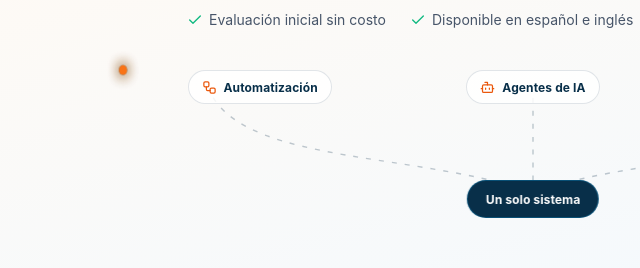
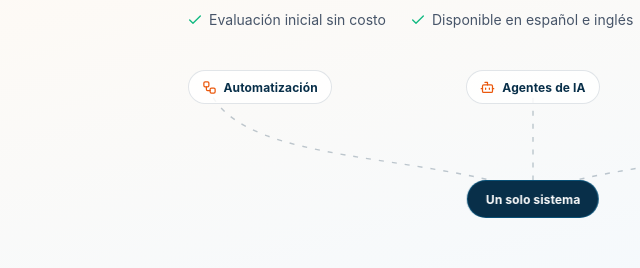
Before and after one commit to JulioMarte/Quisqueyatech.com, an Astro site: page / in a window 1280 px wide. Shown: the part 759-1027 px from the top of the page, 107-747 px from the left. Built offline with nearby package versions, Linux system fonts and the light colour scheme; Astro itself is replaced by a stand-in of ours; no server answers.

Commit message:
fix: hide hero flow signals until motion begins

```diff
--- a/src/components/react/pages/HomePage.tsx
+++ b/src/components/react/pages/HomePage.tsx
@@ -84,9 +84,18 @@ export function HomePage({ locale }: Props) {
               <path d="M110 28 C160 95 360 84 500 124" />
               <path d="M500 28 C500 68 500 88 500 124" />
               <path d="M890 28 C840 95 640 84 500 124" />
-              <circle className="flow-signal flow-signal-amber" r="5"><animateMotion dur="5.8s" begin="1.25s" repeatCount="indefinite" path="M110 28 C160 95 360 84 500 124" /></circle>
-              <circle className="flow-signal flow-signal-blue" r="5"><animateMotion dur="5.8s" begin="2.7s" repeatCount="indefinite" path="M500 28 C500 68 500 88 500 124" /></circle>
-              <circle className="flow-signal flow-signal-amber" r="5"><animateMotion dur="5.8s" begin="4.1s" repeatCount="indefinite" path="M890 28 C840 95 640 84 500 124" /></circle>
+              <circle className="flow-signal flow-signal-amber" r="5" visibility="hidden">
+                <set attributeName="visibility" to="visible" begin="1.25s" />
+                <animateMotion dur="5.8s" begin="1.25s" repeatCount="indefinite" path="M110 28 C160 95 360 84 500 124" />
+              </circle>
+              <circle className="flow-signal flow-signal-blue" r="5" visibility="hidden">
+                <set attributeName="visibility" to="visible" begin="2.7s" />
+                <animateMotion dur="5.8s" begin="2.7s" repeatCount="indefinite" path="M500 28 C500 68 500 88 500 124" />
+              </circle>
+              <circle className="flow-signal flow-signal-amber" r="5" visibility="hidden">
+                <set attributeName="visibility" to="visible" begin="4.1s" />
+                <animateMotion dur="5.8s" begin="4.1s" repeatCount="indefinite" path="M890 28 C840 95 640 84 500 124" />
+              </circle>
             </svg>
             <div className="system-flow-sources">
               <span className="system-node system-node-source"><Workflow aria-hidden="true" />{content.hero.sources[0]}</span>
```
